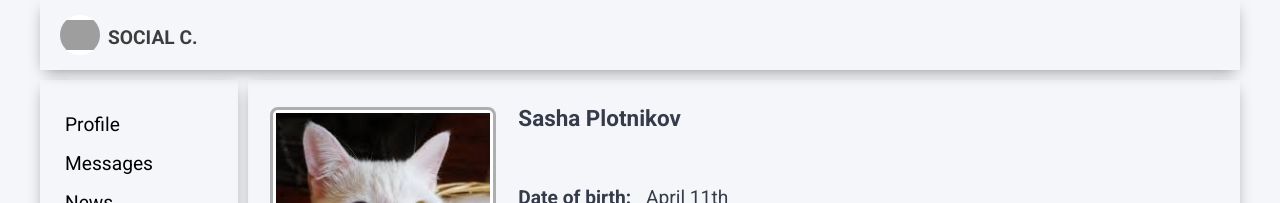
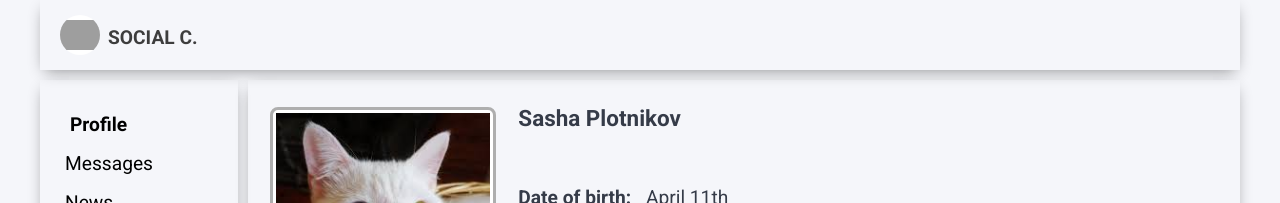
Before and after one commit to spclear/social, a React (Create React App) app: page /profile in a window 1280 px wide. Shown: the top 203 px of the page. Built offline with nearby package versions, Linux system fonts and the light colour scheme; grey boxes are pictures that could not be loaded.

Commit message:
replaced default links, changes nav style
replaced links <a> with <NavLink>`s components to prevent reloading page and default behaviour, added active class in nav css module and added custom active class for <NavLink> component

```diff
--- a/src/App.js
+++ b/src/App.js
@@ -3,15 +3,18 @@ import Header from './components/Header/Header';
 import Nav from './components/Nav/Nav';
 import Main from './components/Main/Main';
 import Footer from './components/Footer/Footer'
+import { BrowserRouter } from 'react-router-dom';
 
 const App = () => {
   return (
+    <BrowserRouter>
       <div className='app-wrapper'>
         <Header />
         <Nav />
         <Main />
         <Footer />
       </div>
+    </BrowserRouter>
   );
 }
 
--- a/src/components/Main/Main.jsx
+++ b/src/components/Main/Main.jsx
@@ -1,5 +1,5 @@
 import React from 'react';
-import { BrowserRouter, Route } from "react-router-dom";
+import {Route } from "react-router-dom";
 import main from './main.module.css';
 import Dialogs from './Dialogs/Dialogs';
 import ProfilePage from './ProfilePage/ProfilePage';
@@ -9,7 +9,6 @@ import Settings from './Settings/Settings';
 
 const Main = () => {
   return (
-    <BrowserRouter>
     <main className={main.main}>
       <Route path='/profile' component={ProfilePage}/>
       <Route path='/dialogs' component={Dialogs}/>
@@ -17,7 +16,6 @@ const Main = () => {
       <Route path='/music' component={Music}/>
       <Route path='/settings' component={Settings} />
     </main>
-    </BrowserRouter>
   );
 }
 
--- a/src/components/Main/ProfilePage/Posts/PostList/PostList.jsx
+++ b/src/components/Main/ProfilePage/Posts/PostList/PostList.jsx
@@ -53,7 +53,7 @@ const PostList = () => {
   return (
     <div className={postlist.posts}>
       <h2 className={postlist.title}>current posts</h2>
-      <PostItem avatar={avatars.one} text={posts.one} time="35 mintes ago" authorName='Sasha' />
+      <PostItem avatar={avatars.one}text={posts.one} time="35 mintes ago" authorName='Sasha' />
       <PostItem avatar={avatars.three} text={posts.two} time="1 hour ago" authorName='Ann' />
       <PostItem avatar={avatars.two} text={posts.three} time="8 hours ago" authorName='Vitaliy' />
       <PostItem avatar={avatars.one} text={posts.four} time="yesterday" authorName='Sasha' />
--- a/src/components/Nav/Nav.jsx
+++ b/src/components/Nav/Nav.jsx
@@ -1,33 +1,28 @@
 import React from 'react';
 import nav from './nav.module.css';
-
-const NavLink = (props) => {
-  return (
-    <a className={nav.link} href={props.href}>
-      {props.name}
-    </a>
-  );
-}
+import { NavLink } from 'react-router-dom';
 
 const NavItem = (props) => {
   return (
     <li className={nav.item}>
-      <NavLink href={props.href} name={props.linkname} />
+      <NavLink to={props.to} className={nav.itemLink} activeClassName={nav.active}>
+        {props.linkname}
+      </NavLink>
     </li>
   );
 }
 
 const Nav = () => {
   return (
-    <nav className={nav.nav}>
-      <ul className={nav.list}>
-        <NavItem href='/profile' linkname="Profile" />
-        <NavItem href='/dialogs' linkname="Messages" />
-        <NavItem href='/news' linkname="News" />
-        <NavItem href='/music' linkname="Music" />
-        <NavItem href='/settings' linkname="Settings" />
-      </ul>
-    </nav>
+      <nav className={nav.nav}>
+        <ul className={nav.list}>
+          <NavItem to="/profile" linkname="Profile" />
+          <NavItem to="/dialogs" linkname="Messages" />
+          <NavItem to="/news" linkname="News" />
+          <NavItem to="/music" linkname="Music" />
+          <NavItem to="/settings" linkname="Settings" />
+        </ul>
+      </nav>
   );
 }
 
--- a/src/components/Nav/nav.module.css
+++ b/src/components/Nav/nav.module.css
@@ -15,9 +15,18 @@
 .item {
   margin: 8px 0;
   width: auto;
-  transition: transform.4s;
+
 }
 
-.item:hover {
-  transform: translate(10px);
+.itemLink {
+  transition: padding-left .4s;
 }
+
+.itemLink:hover:not(.active) {
+  padding-left: 5px;
+}
+
+.itemLink.active {
+  padding-left: 5px;
+  font-weight: bold;
+}
--- a/src/index.css
+++ b/src/index.css
@@ -1,7 +1,7 @@
 @import url('https://fonts.googleapis.com/css2?family=Roboto:ital,wght@0,300;0,400;0,700;1,400&display=swap');
 
 *, *:focus {margin: 0; padding: 0; box-sizing: border-box;outline:none}
-html {font-size: 16px;}
+html {font-size: 16px; margin-left: calc(100vw - 100%);}
 ul, ol, li {list-style: none;}
 a{text-decoration: none;color:black}
 button, button:focus {border:none; outline:none; cursor: pointer;}
@@ -10,6 +10,7 @@ body {
   background-color: #f5f6fa;
   font-family: 'Roboto', sans-serif;
   font-size: 1.2rem;
+  overflow-y: overlay;
 }
 
 .header, .main, .nav, .footer {background-color: #fff;}
@@ -25,7 +26,7 @@ body {
   "header header"
   "nav main"
   "footer footer";
-  grid-template-rows: 70px 1fr 70px;
+  grid-template-rows: 70px auto 70px;
   grid-template-columns: 2fr 10fr;
   grid-gap: 10px;
 }
```
Lines whose indentation alone changed are shown as unchanged.
